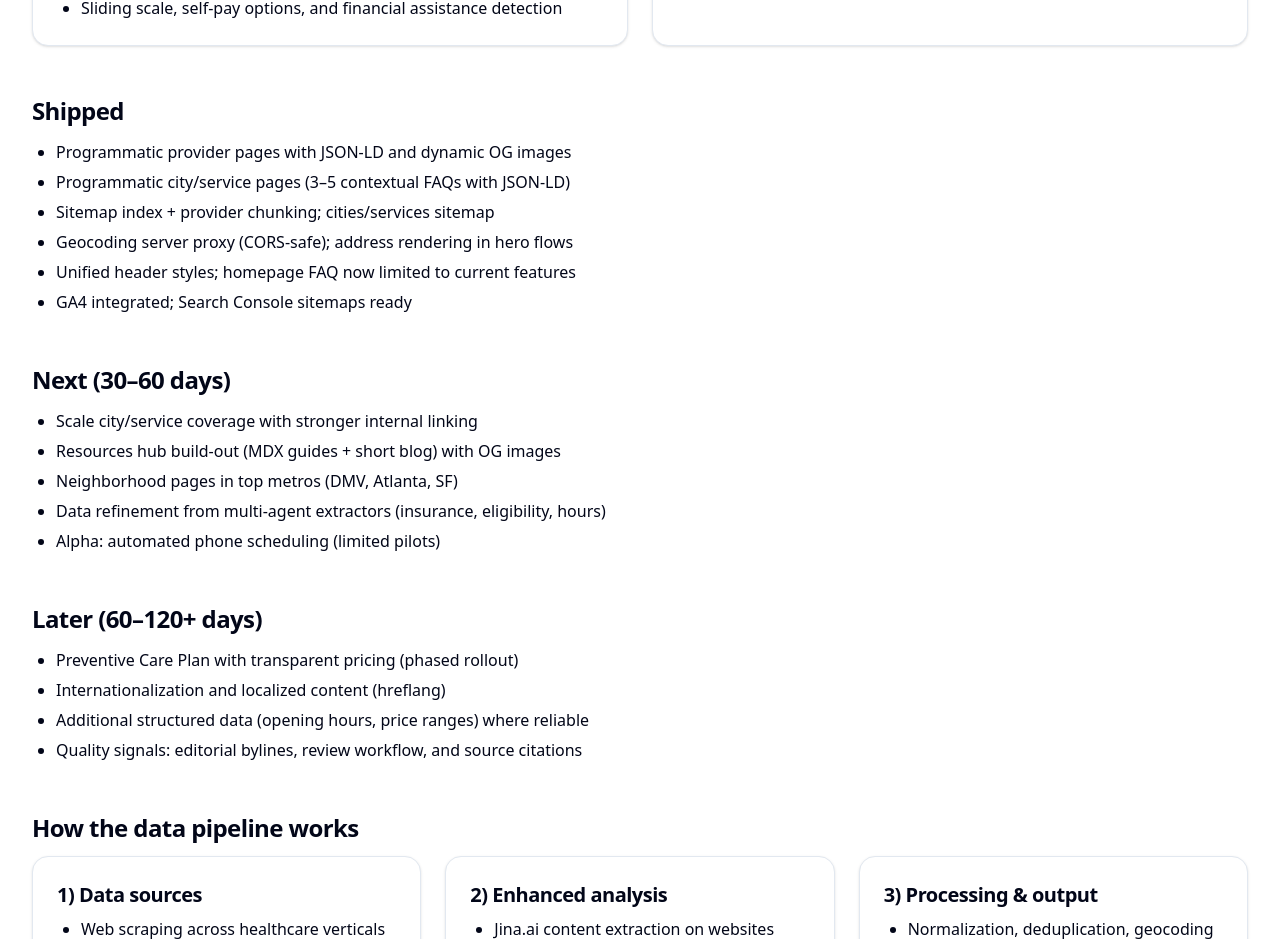
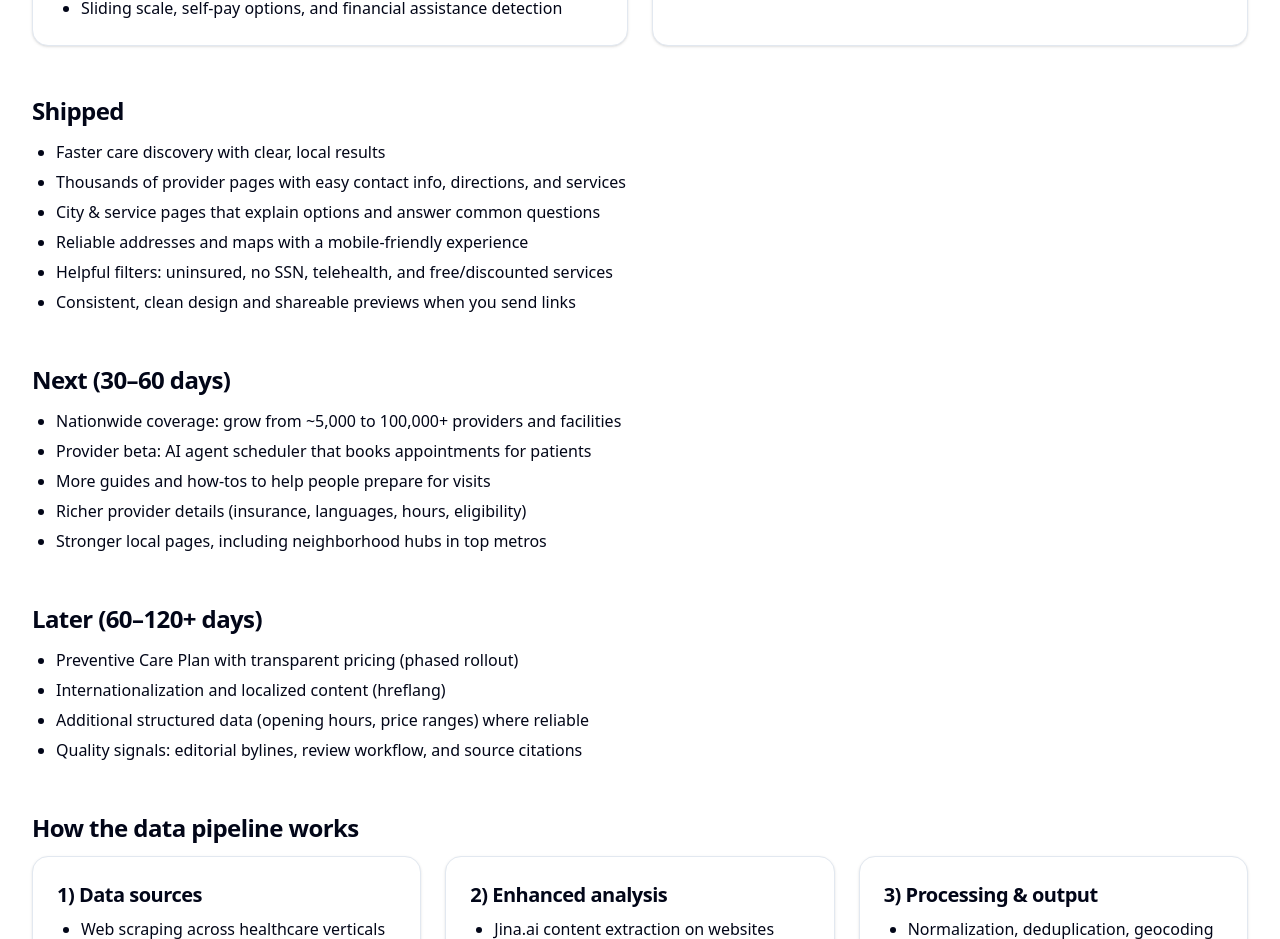
Before and after one commit to pawelsloboda5/sie, a Next.js app: page /resources/roadmap in a window 1280 px wide. Shown: the part 1160-2099 px from the top of the page. Built offline with nearby package versions, Linux system fonts and the light colour scheme; no server answers.

Commit message:
fixed copy of roadmap page

```diff
--- a/app/resources/roadmap/page.tsx
+++ b/app/resources/roadmap/page.tsx
@@ -151,23 +151,23 @@ export default async function RoadmapPage() {
         <section className="mb-12">
           <h2 className="text-h3 mb-3">Shipped</h2>
           <ul className="list-disc pl-6 space-y-1 text-body-base">
-            <li>Programmatic provider pages with JSON‑LD and dynamic OG images</li>
-            <li>Programmatic city/service pages (3–5 contextual FAQs with JSON‑LD)</li>
-            <li>Sitemap index + provider chunking; cities/services sitemap</li>
-            <li>Geocoding server proxy (CORS‑safe); address rendering in hero flows</li>
-            <li>Unified header styles; homepage FAQ now limited to current features</li>
-            <li>GA4 integrated; Search Console sitemaps ready</li>
+            <li>Faster care discovery with clear, local results</li>
+            <li>Thousands of provider pages with easy contact info, directions, and services</li>
+            <li>City & service pages that explain options and answer common questions</li>
+            <li>Reliable addresses and maps with a mobile‑friendly experience</li>
+            <li>Helpful filters: uninsured, no SSN, telehealth, and free/discounted services</li>
+            <li>Consistent, clean design and shareable previews when you send links</li>
           </ul>
         </section>
 
         <section className="mb-12">
           <h2 className="text-h3 mb-3">Next (30–60 days)</h2>
           <ul className="list-disc pl-6 space-y-1 text-body-base">
-            <li>Scale city/service coverage with stronger internal linking</li>
-            <li>Resources hub build‑out (MDX guides + short blog) with OG images</li>
-            <li>Neighborhood pages in top metros (DMV, Atlanta, SF)</li>
-            <li>Data refinement from multi‑agent extractors (insurance, eligibility, hours)</li>
-            <li>Alpha: automated phone scheduling (limited pilots)</li>
+            <li>Nationwide coverage: grow from ~5,000 to 100,000+ providers and facilities</li>
+            <li>Provider beta: AI agent scheduler that books appointments for patients</li>
+            <li>More guides and how‑tos to help people prepare for visits</li>
+            <li>Richer provider details (insurance, languages, hours, eligibility)</li>
+            <li>Stronger local pages, including neighborhood hubs in top metros</li>
           </ul>
         </section>
 
```
